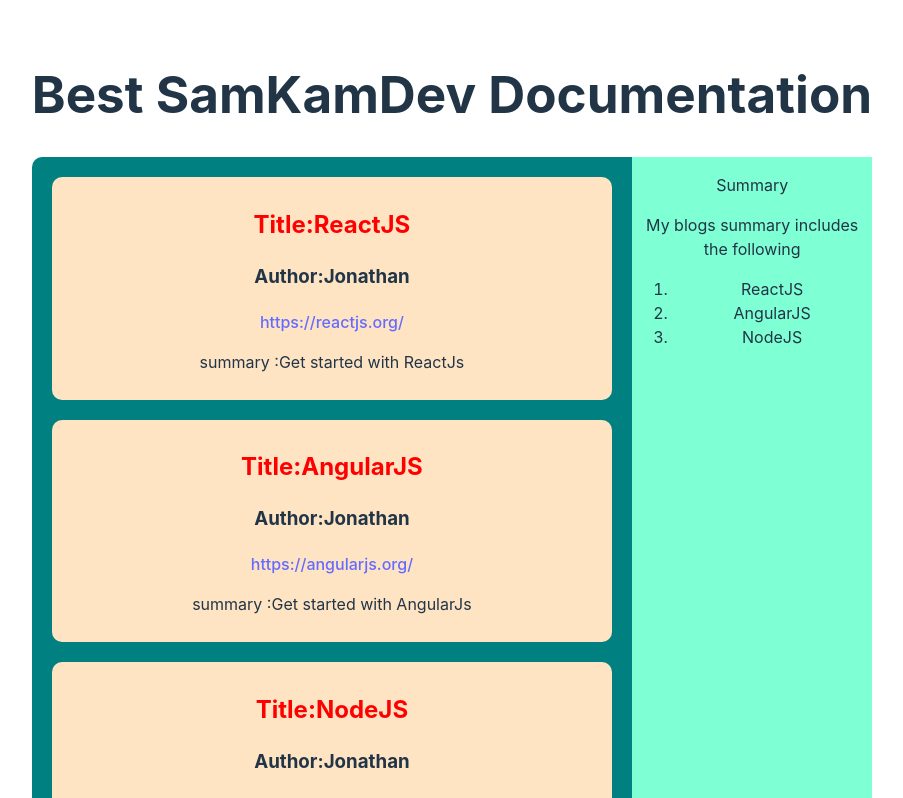
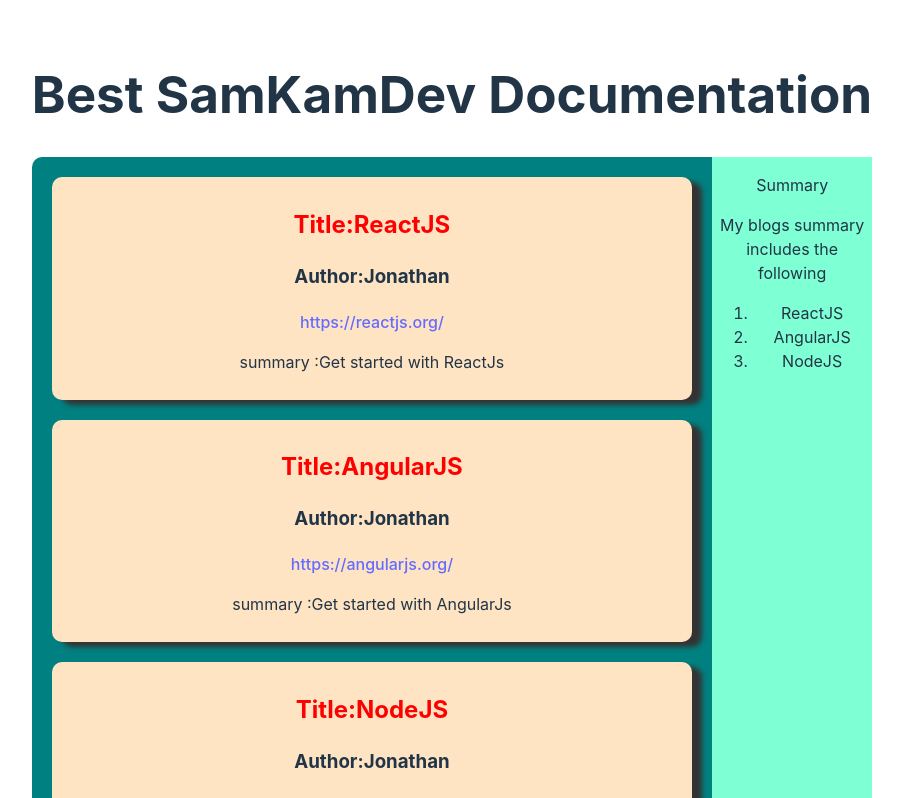
Before and after one commit to samuelkamotho92/Blog, a React (Vite) app in the folder vite-project/: page / in a window 1280 px wide. Shown: the top 798 px of the page, without its empty margins (188-1091 px from the left). Built offline with nearby package versions, Linux system fonts and the light colour scheme.

Commit message:
updates made

```diff
--- a/vite-project/src/Components/MainContent.jsx
+++ b/vite-project/src/Components/MainContent.jsx
@@ -9,7 +9,7 @@
           <h2 className='blog-title'>Title:{blog.title}</h2>
           <h3>Author:{blog.author}</h3>
           <a href={blog.url} target="_blank" rel="noopener noreferrer">{blog.url}</a>
-          <p>summary :{blog.content}</p>
+          <p className=''>summary :{blog.content}</p>
           </div>
       </div>
     ) )}
--- a/vite-project/src/css/blog.css
+++ b/vite-project/src/css/blog.css
@@ -29,10 +29,10 @@
 }
 .mainblogCon{
     /* background-color: red; */
-    width: 70%;
+    width: 80%;
 }
 .sideBlog{
-    width: 30%;
+    width: 20%;
 }
 
 .blog{
@@ -43,7 +43,12 @@
     margin: 20px;
     border-radius: 10px;
     width: 100%;
+    box-shadow: 10px 5px 5px rgb(52, 51, 51);
+    transition: all 0.1s ease-in-out;
 
+}
+.blog:hover{
+    opacity:0.9;
 }
 .sideBlog{
     margin-left: 40px ;
```
